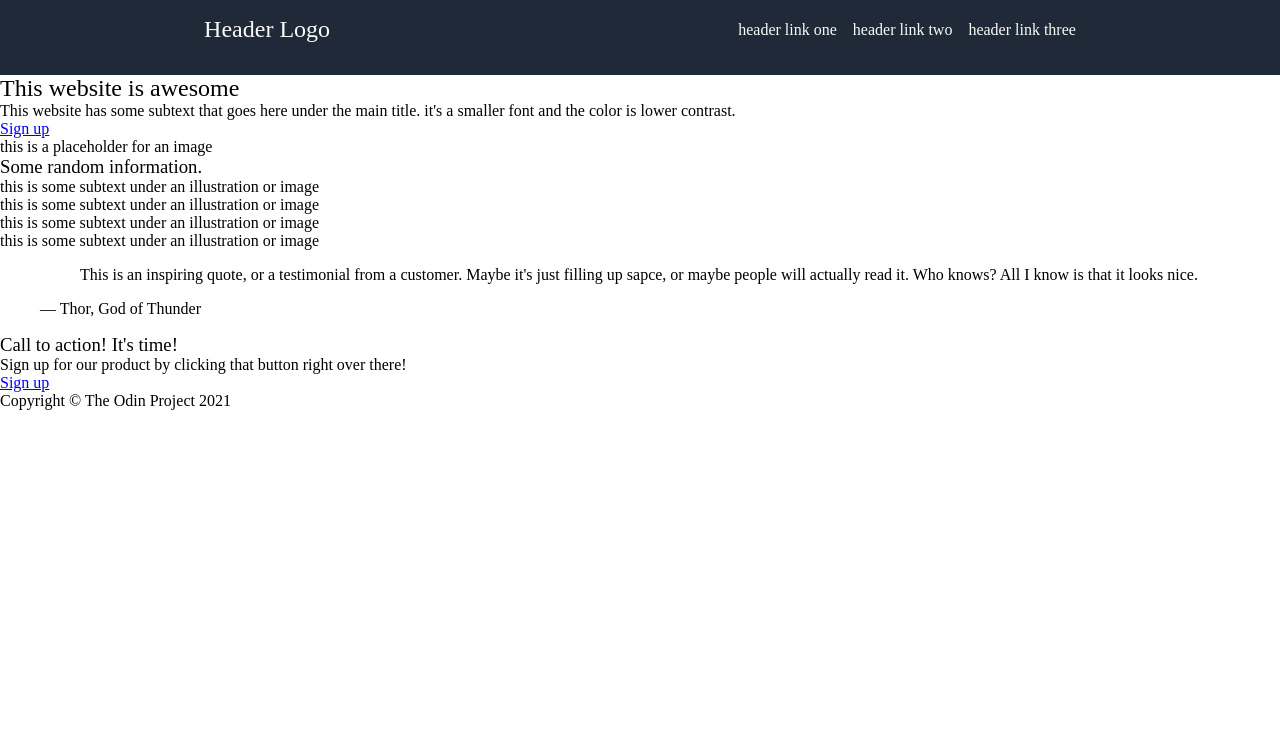
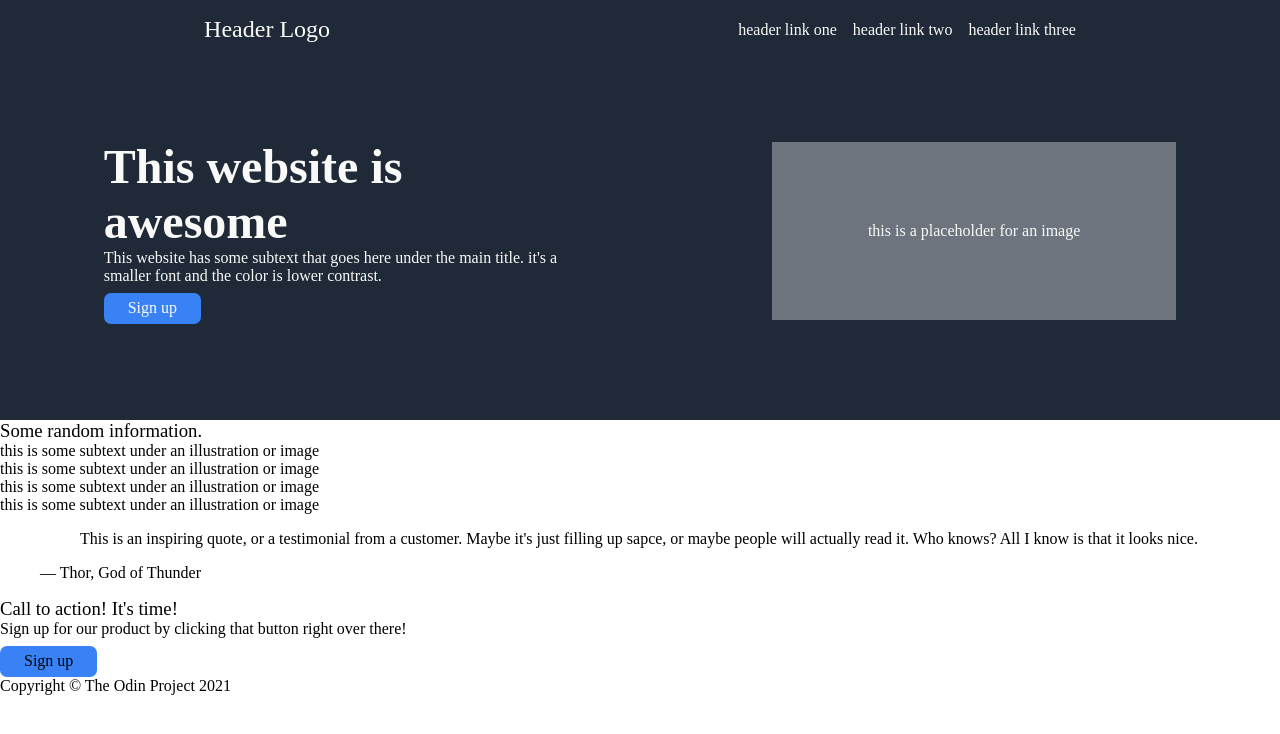
Before and after one commit to TechDevChris/odin-landing-page, a plain HTML site: page index.html in a window 1280 px wide. Drawn offline with Linux system fonts and the light colour scheme.

Commit message:
add hero section and changed section classes to make more sense

```diff
--- a/css/styles.css
+++ b/css/styles.css
@@ -1,11 +1,34 @@
 :root {
   --primary-color: #1f2937;
-  --secondary-color: #e5e7eb
+  --secondary-color: #e5e7eb;
+
   --accent-color: #3882f6;
+  --accent-color-dark: #1263e6;
 
   --primary-text-color: #f9faf8;
 }
 
+/* global */
+a {
+  text-decoration: none;
+  color: inherit;
+}
+
+a.btn {
+  display: inline-block;
+  background-color: var(--accent-color);
+  padding: 0.4rem 1.5rem;
+  margin-top: 0.5rem;
+  border-radius: 7px;
+  transition: 0.3s;
+  transition-timing-function: ease-in;
+}
+
+a.btn:hover {
+  background-color: var(--accent-color-dark);
+}
+
+/* header */
 header {
   display: flex;
   justify-content: space-around;
@@ -13,15 +36,33 @@ header {
   background-color: var(--primary-color);
   color: var(--primary-text-color);
   padding-top: 1rem;
-  padding-bottom: 2rem;
-}
-
-header a {
-  text-decoration: none;
-  color: inherit;
 }
 
 .nav-links {
   display: flex;
   gap: 1rem;
 }
+
+/* hero */
+.hero {
+  display: flex;
+  justify-content: space-around;
+  align-items: center;
+  background-color: var(--primary-color);
+  color: var(--primary-text-color);
+  padding: 6rem 0;
+}
+
+.hero-cta {
+  flex-basis: 36%;
+}
+
+.hero-header {
+  font-size: 48px;
+  font-weight: bolder;
+}
+
+.hero-placeholder {
+  background-color: #6d747d;
+  padding: 5rem 6rem;
+}
--- a/index.html
+++ b/index.html
@@ -22,7 +22,7 @@
 
     <section class="hero">
       <div class="hero-cta">
-        <h1 class="hero-text">This website is awesome</h1>
+        <h1 class="hero-header">This website is awesome</h1>
         <p class="hero-text">
           This website has some subtext that goes here under the main title.
           it's a smaller font and the color is lower contrast.
@@ -31,9 +31,7 @@
       </div>
 
       <div class="hero-img">
-        <p class="hero-img-placeholder-text">
-          this is a placeholder for an image
-        </p>
+        <p class="hero-placeholder">this is a placeholder for an image</p>
       </div>
     </section>
 
```
